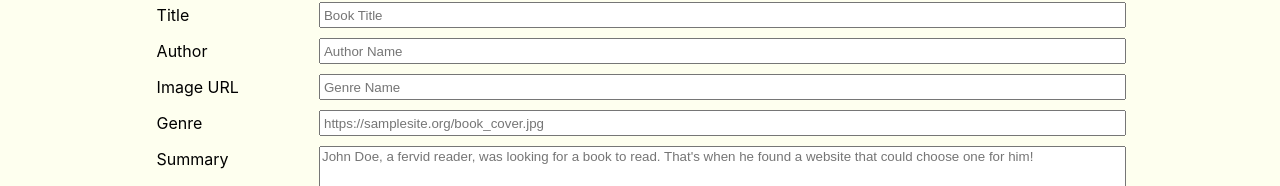
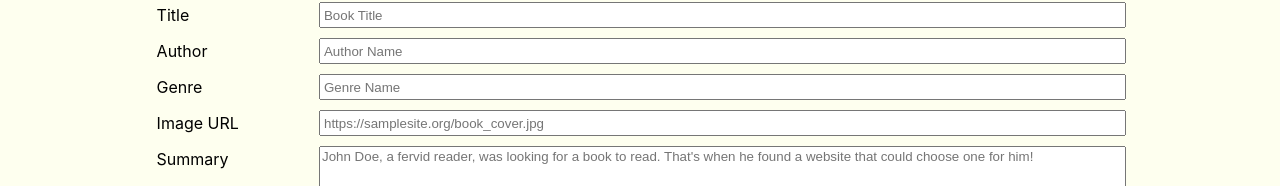
Before and after one commit to mx32000/roulette, a React (Create React App) app in the folder client/: page /books/new in a window 1280 px wide. Shown: the part 191-377 px from the top of the page. Built offline with nearby package versions, Linux system fonts and the light colour scheme; no server answers.

Commit message:
fixed placeholder text and form order, added default image if none is provided

```diff
--- a/client/src/components/Form.jsx
+++ b/client/src/components/Form.jsx
@@ -35,7 +35,7 @@ export default function Form(props) {
     const newBook = {
       title,
       author,
-      image,
+      image: image || "https://res.cloudinary.com/dcdasnmmz/image/upload/v1630005197/Roulette/no_image_image_flwnvp.jpg",
       genre,
       summary
     }
@@ -57,10 +57,10 @@ export default function Form(props) {
         <input type="text" name="title" id="title" value={title} onChange={e => setTitle(e.target.value)} placeholder="Book Title" required/>
         <label htmlFor="author">Author</label>
         <input type="text" name="author" id="author" value={author} onChange={e => setAuthor(e.target.value)} placeholder="Author Name"/>
+        <label htmlFor="genre">Genre</label>
+        <input type="text" name="genre" id="genre" value={genre} onChange={e => setGenre(e.target.value)} placeholder="Genre Name"/>
         <label htmlFor="image">Image URL</label>
-        <input type="text" name="image" id="image" value={image} onChange={e => setImage(e.target.value)} placeholder="Genre Name"/>
-        <label htmlFor="genre">Genre</label>
-        <input type="text" name="genre" id="genre" value={genre} onChange={e => setGenre(e.target.value)} placeholder="https://samplesite.org/book_cover.jpg"/>
+        <input type="text" name="image" id="image" value={image} onChange={e => setImage(e.target.value)} placeholder="https://samplesite.org/book_cover.jpg"/>
         <label htmlFor="summary">Summary</label>
         <textarea name="summary" id="summary" value={summary} onChange={e => setSummary(e.target.value)} placeholder="John Doe, a fervid reader, was looking for a book to read. That's when he found a website that could choose one for him!"></textarea>
       </div>
```
